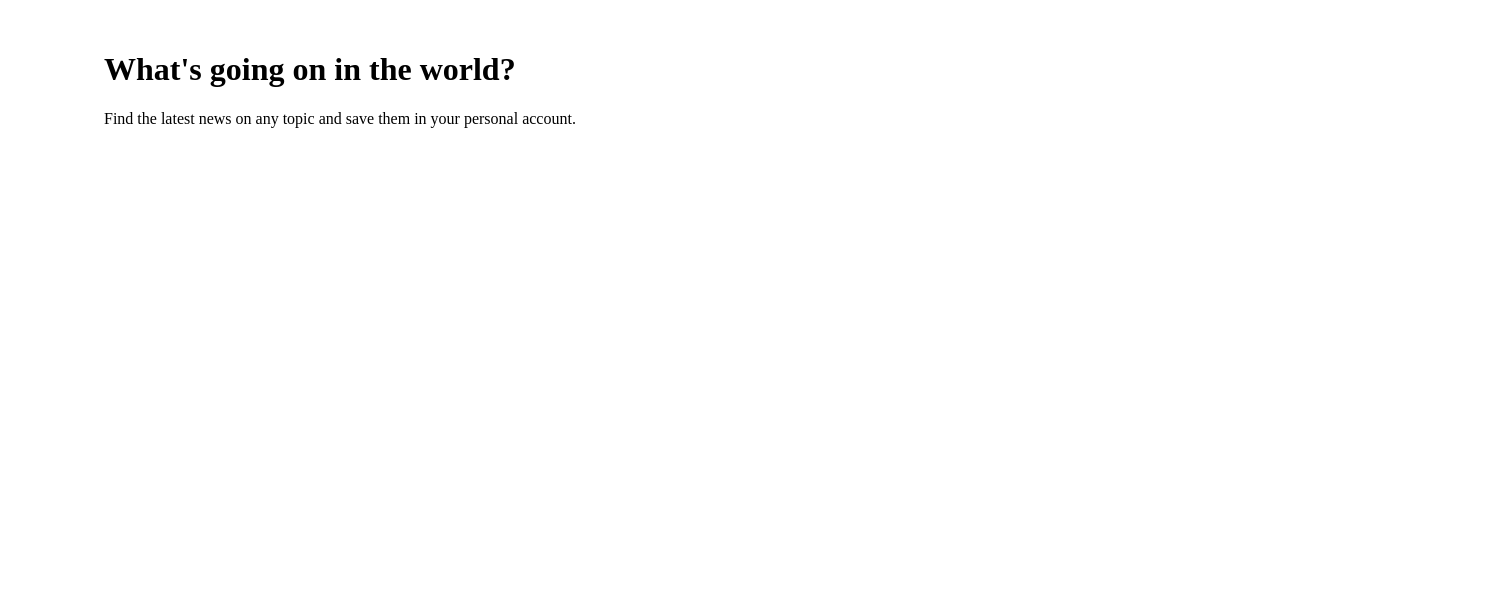
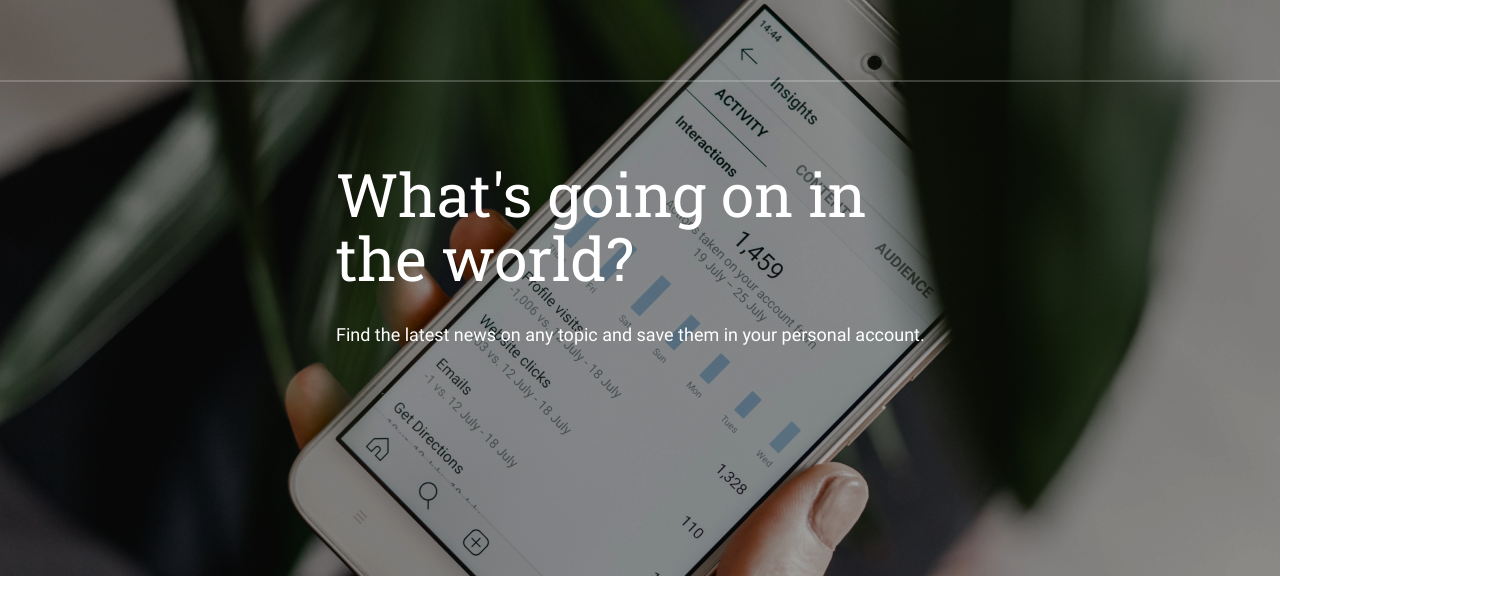
Before and after one commit to jorohino/news-explorer-frontend, a React (Vite) app: page / in a window 1280 px wide. Shown: the top 614 px of the page, 1488 px wide, since content can reach past the window. Built offline with nearby package versions, Linux system fonts and the light colour scheme.

Commit message:
Implement basic header CSS and HTML structure.

```diff
--- a/src/components/App/App.css
+++ b/src/components/App/App.css
@@ -5,7 +5,6 @@
 .app__content {
   max-width: 1440px;
   width: 100%;
-  padding: 30px 104px;
   margin: 0 auto;
   min-height: 100vh;
 }
--- a/src/components/Header/Header.css
+++ b/src/components/Header/Header.css
@@ -1,23 +1,44 @@
 .header {
-  max-width: 100%;
+  width: 100%;
+  background-image: url("../../assets/georgia-de-lotz--UsJoNxLaNo-unsplash.png");
+  height: 576px;
+  color: #fff;
+  display: flex;
+  flex-direction: column;
 }
 
 .header__nav-container {
-
+  width: 100%;
+  height: 80px;
+  border-bottom: 2px solid;
+  border-color: rgb(255, 255, 255, 0.2);
 }
 
 .header__text-container {
-
+  display: flex;
+  flex-direction: column;
+  gap: 32px;
+  margin: 80px auto 88px;
+  max-width: 608px;
 }
 
 .header__title {
-font
+  font-family: "Roboto Slab";
+  font-weight: 400;
+  font-size: 60px;
+  line-height: 64px;
+  margin: 0;
 }
 
 .header__subtitle {
-
+  font-family: "Roboto";
+  font-weight: 400;
+  font-size: 18px;
+  line-height: 25px;
+  margin: 0;
 }
 
 .header__search-container {
-
+  margin: 0 auto 80px;
+  max-width: 608px;
 }
```
Also changed, not shown: src/assets/georgia-de-lotz--UsJoNxLaNo-unsplash.png (added).
